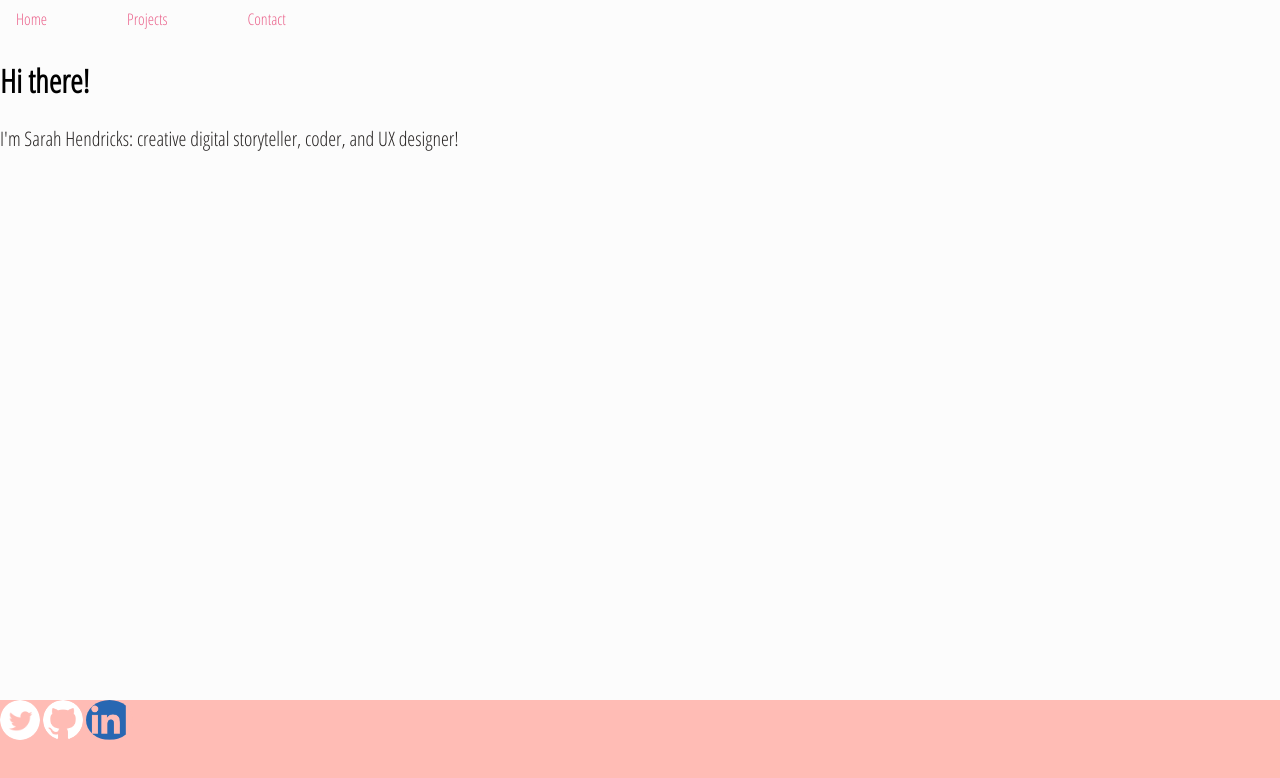
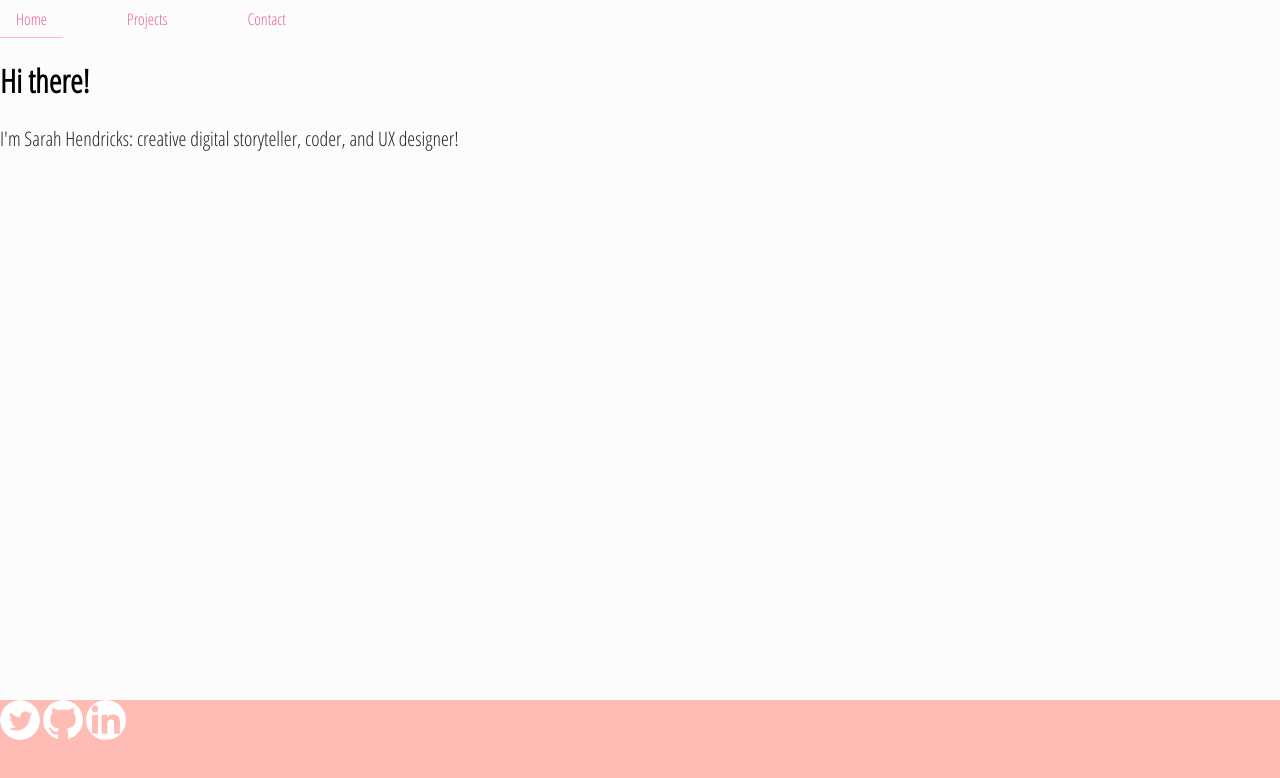
Before and after one commit to sarahhendricks/personal-site, a plain HTML site: page index.html in a window 1280 px wide. Drawn offline with Linux system fonts and the light colour scheme.

Commit message:
Fixing the LinkedIn logo

```diff
--- a/index.html
+++ b/index.html
@@ -41,7 +41,7 @@
                 target="window"
                 ><img
                     class="icon"
-                    src="assets/icons/LI-In-Bug.png"
+                    src="assets/icons/LI-In-Bug-White.png"
                     alt="LinkedIn link"
             /></a>
         </footer>
```
Also changed, not shown: projects.html (+1 -1 lines), assets/icons/LI-In-Bug-White.png (added), assets/icons/LI-In-Bug.png (deleted).
